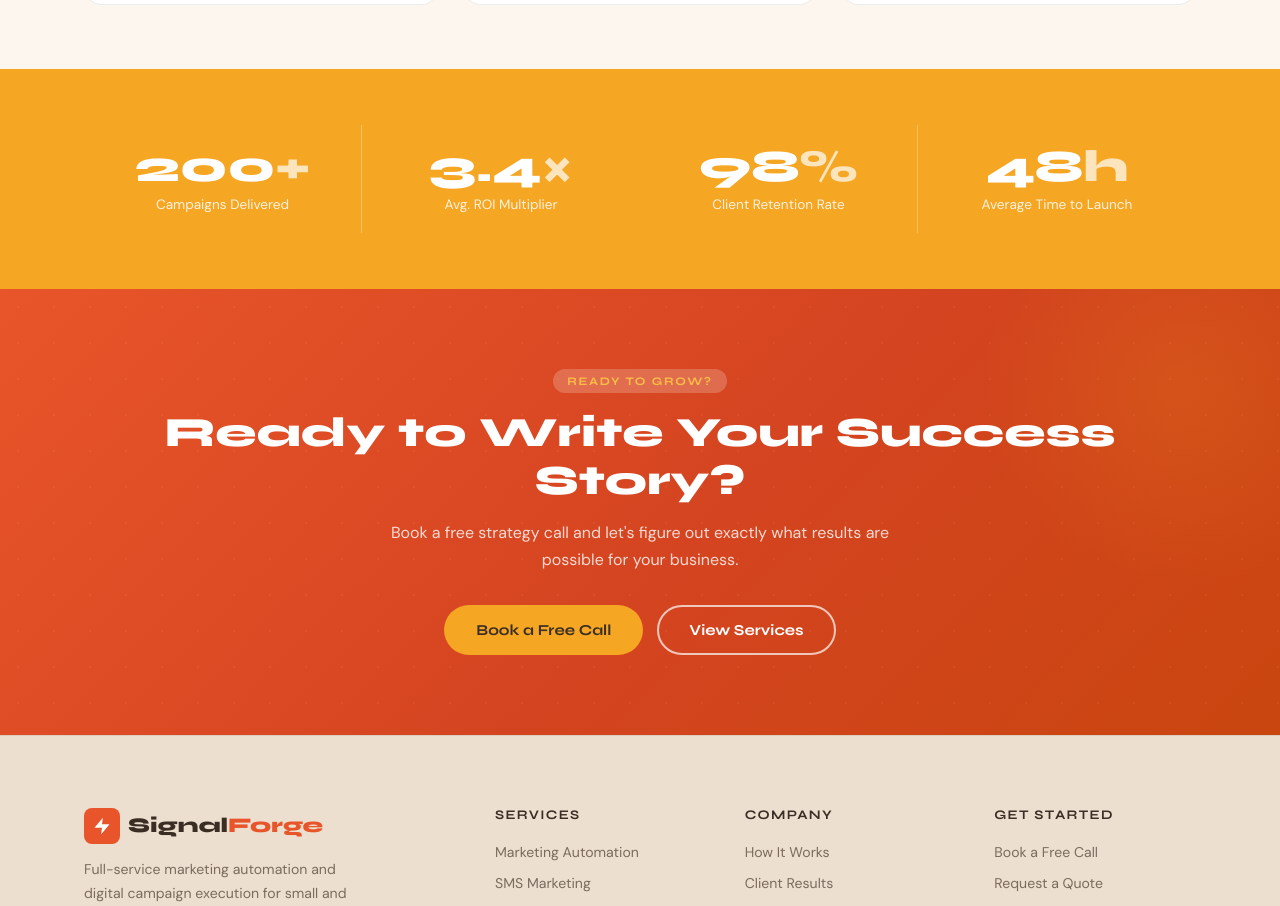
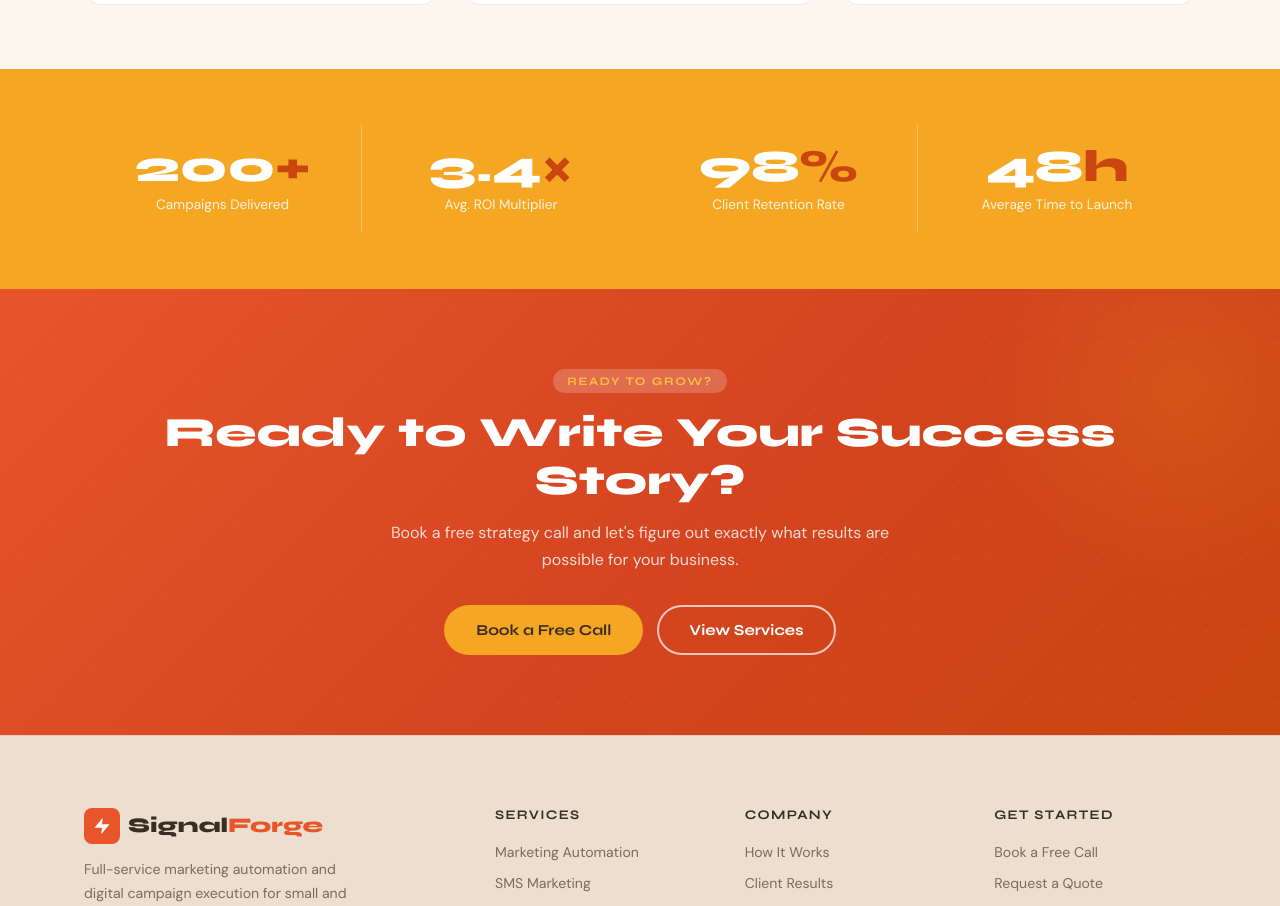
Before and after one commit to halojumper/SignalForge, a Next.js app: page /results in a window 1280 px wide. Shown: the part 1962-2868 px from the top of the page. Built offline with nearby package versions, Linux system fonts and the light colour scheme.

Commit message:
Update page.tsx
Add animated counters and darker suffix color to Results stats

```diff
--- a/app/results/page.tsx
+++ b/app/results/page.tsx
@@ -1,7 +1,8 @@
-import type { Metadata } from 'next';
+'use client';
+
 import Link from 'next/link';
+import { useState, useEffect, useRef } from 'react';
 import CtaBand from '@/components/CtaBand';
-export const metadata: Metadata = { title: 'Client Results' };
 
 const testimonials = [
   { initials:'LM', grad:'#e8552a,#f5a623', chips:['📧 41% open rate','↑ 2× revenue'], quote:'SignalForge set up our entire Constant Contact automation in a single week. Our open rates jumped from 18% to 41% and we\'ve never looked back. Truly a game changer for our salon franchise.', name:'Laura Mitchell', role:'Owner, Luxe Salon Group · Boston, MA' },
@@ -18,12 +19,59 @@ const cases = [
   { industry:'Real Estate', title:'Torres Realty — Website + Email Integration', metrics:[{val:'3×',label:'increase in qualified online inquiries within 60 days'},{val:'68%',label:'of new leads now captured via automated email nurture'},{val:'41%',label:'email open rate on new nurture sequence'}] },
 ];
 
-const aggStats = [
-  {n:'200',s:'+',l:'Campaigns Delivered'},
-  {n:'3.4',s:'×',l:'Avg. ROI Multiplier'},
-  {n:'98',s:'%',l:'Client Retention Rate'},
-  {n:'48',s:'h',l:'Average Time to Launch'},
+const AGG_STATS = [
+  { target: 200, suffix: '+', label: 'Campaigns Delivered',    numeric: true },
+  { target: 3.4, suffix: '×', label: 'Avg. ROI Multiplier',    numeric: true, decimal: true },
+  { target: 98,  suffix: '%', label: 'Client Retention Rate',  numeric: true },
+  { target: 48,  suffix: 'h', label: 'Average Time to Launch', numeric: true },
 ];
+
+function AggStats() {
+  const [counts, setCounts] = useState([0, 0, 0, 0]);
+  const ref = useRef<HTMLDivElement>(null);
+  const animated = useRef(false);
+
+  useEffect(() => {
+    const el = ref.current;
+    if (!el) return;
+    const observer = new IntersectionObserver(([entry]) => {
+      if (entry.isIntersecting && !animated.current) {
+        animated.current = true;
+        AGG_STATS.forEach((s, i) => {
+          const duration = 1600;
+          const steps = 50;
+          const increment = s.target / steps;
+          let current = 0;
+          const interval = setInterval(() => {
+            current = Math.min(current + increment, s.target);
+            setCounts(prev => {
+              const next = [...prev];
+              next[i] = s.decimal ? Math.round(current * 10) / 10 : Math.round(current);
+              return next;
+            });
+            if (current >= s.target) clearInterval(interval);
+          }, duration / steps);
+        });
+      }
+    }, { threshold: 0.3 });
+    observer.observe(el);
+    return () => observer.disconnect();
+  }, []);
+
+  return (
+    <div className="agg-stats-grid" ref={ref}>
+      {AGG_STATS.map((s, i) => (
+        <div key={s.label} style={{textAlign:'center',padding:'20px 16px',borderRight:(i+1)%2!==0?'1px solid rgba(255,255,255,0.3)':undefined}}>
+          <div style={{fontFamily:'Syne,sans-serif',fontSize:'clamp(2rem,4vw,2.8rem)',fontWeight:800,color:'var(--white)',lineHeight:1,marginBottom:6}}>
+            {s.decimal ? counts[i].toFixed(1) : counts[i]}
+            <span style={{color:'#c9460f'}}>{s.suffix}</span>
+          </div>
+          <div style={{fontSize:'0.85rem',color:'rgba(255,255,255,0.85)'}}>{s.label}</div>
+        </div>
+      ))}
+    </div>
+  );
+}
 
 export default function Results() {
   return (
@@ -104,16 +152,10 @@ export default function Results() {
         </div>
       </section>
 
+      {/* AGGREGATE STATS */}
       <div style={{background:'var(--amber)',padding:'56px 0'}}>
         <div className="container">
-          <div className="agg-stats-grid">
-            {aggStats.map((s,i)=>(
-              <div key={s.l} style={{textAlign:'center',padding:'20px 16px',borderRight:(i+1)%2!==0?'1px solid rgba(255,255,255,0.3)':undefined}}>
-                <div style={{fontFamily:'Syne,sans-serif',fontSize:'clamp(2rem,4vw,2.8rem)',fontWeight:800,color:'var(--white)',lineHeight:1,marginBottom:6}}>{s.n}<span style={{color:'rgba(255,255,255,0.7)'}}>{s.s}</span></div>
-                <div style={{fontSize:'0.85rem',color:'rgba(255,255,255,0.85)'}}>{s.l}</div>
-              </div>
-            ))}
-          </div>
+          <AggStats />
         </div>
       </div>
 
```
